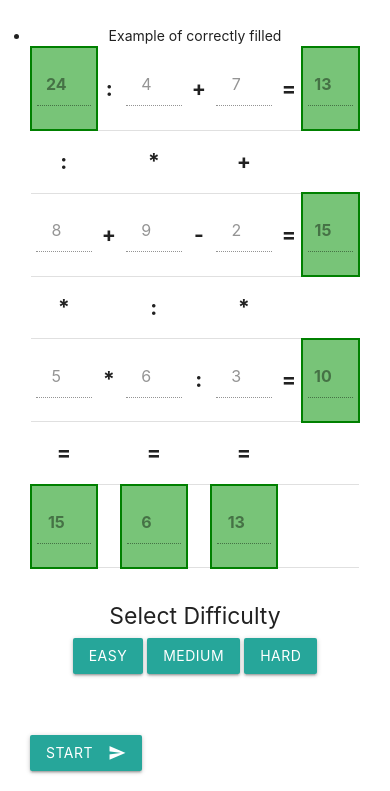
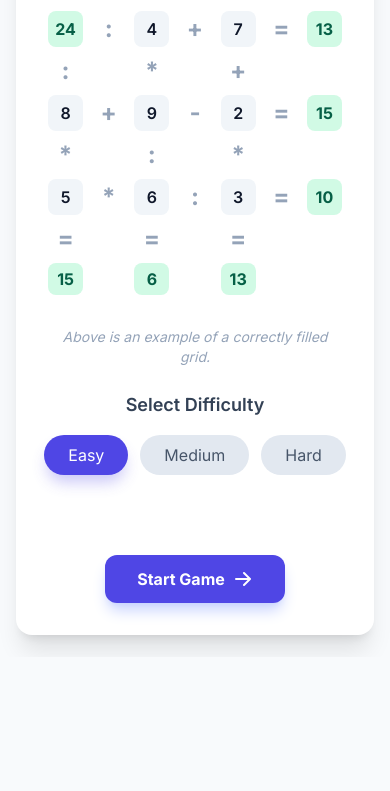
Before and after one commit to pkindalov/guessNumbers.github.io, a website with bundled scripts: page index.html in a window 390 px wide. Shown: the part 187-978 px from the top of the page. After the commit the page ends 844 px from the top, so only its background shows below. Built offline with nearby package versions, Linux system fonts and the light colour scheme.

Commit message:
Redesign UI with Tailwind CSS and CSS Grid
This commit updates the game's look and feel from the Materialize framework to a custom utility-first design. I have changed the layout to use
modern CSS Grid, which makes the game responsive and visually polished.

Major Design Changes:
- Layout: Replaced the strict <table> layout with a more flexible 7x7 grid, resulting in better alignment and mobile response.

```diff
--- a/index.html
+++ b/index.html
@@ -1,165 +1,150 @@
 <!DOCTYPE html>
-<html>
+<html lang="en">
+<head>
+    <meta charset="UTF-8">
+    <meta http-equiv="X-UA-Compatible" content="IE=edge">
+    <meta name="viewport" content="width=device-width, initial-scale=1.0">
+    <title>Guess the Numbers - Modern Edition</title>
+    <script src="https://cdn.tailwindcss.com"></script>
+    <link rel="stylesheet" href="./styles/guessNumbers.css">
+    <link href="https://fonts.googleapis.com/css2?family=Inter:wght@400;600;700&display=swap" rel="stylesheet">
+    <style>
+        body { font-family: 'Inter', sans-serif; }
+    </style>
+</head>
+<body class="bg-slate-50 text-slate-900 min-h-screen flex items-center justify-center p-4">
+    <div class="max-w-2xl w-full bg-white rounded-2xl shadow-xl p-8">
+        <header id="gameTittle" class="mb-8 text-center">
+            <h1 class="text-4xl font-extrabold text-indigo-600 tracking-tight">Guess the Numbers</h1>
+            <p class="text-slate-500 mt-2">Fill the grid to satisfy all equations.</p>
+        </header>
 
-<head>
-    <meta charset='utf-8'>
-    <meta http-equiv='X-UA-Compatible' content='IE=edge'>
-    <title>Guess the numbers</title>
-    <meta name='viewport' content='width=device-width, initial-scale=1'>
-    <!-- Compiled and minified CSS -->
-    <link href="https://fonts.googleapis.com/icon?family=Material+Icons" rel="stylesheet">
-    <link rel="stylesheet" href="https://cdnjs.cloudflare.com/ajax/libs/materialize/1.0.0/css/materialize.min.css">
+        <main id="gameContainer" class="relative">
+            <div id="numbersTable" class="grid grid-cols-7 gap-2 md:gap-4 mb-8">
+                <!-- Row 1 -->
+                <div class="cell bg-emerald-100 rounded-lg p-1 flex items-center justify-center">
+                    <input id="firstRowFirstNum" type="number" disabled class="w-full bg-transparent text-center font-bold text-emerald-800 outline-none" value="24">
+                </div>
+                <div class="flex items-center justify-center text-2xl font-bold text-slate-400" id="firstRowSecColDelete">:</div>
+                <div class="cell bg-slate-100 rounded-lg p-1 flex items-center justify-center border-2 border-transparent transition-all">
+                    <input id="firstRowSecNum" type="number" disabled class="w-full bg-transparent text-center font-semibold outline-none" value="4">
+                </div>
+                <div class="flex items-center justify-center text-2xl font-bold text-slate-400" id="firstRowFourColAddition">+</div>
+                <div class="cell bg-slate-100 rounded-lg p-1 flex items-center justify-center border-2 border-transparent transition-all">
+                    <input id="firstRowThirdNum" type="number" disabled class="w-full bg-transparent text-center font-semibold outline-none" value="7">
+                </div>
+                <div class="flex items-center justify-center text-2xl font-bold text-slate-400" id="firstRowEqualSign">=</div>
+                <div class="cell bg-emerald-100 rounded-lg p-1 flex items-center justify-center">
+                    <input id="firstRowTotalNum" type="number" disabled class="w-full bg-transparent text-center font-bold text-emerald-800 outline-none" value="13">
+                </div>
 
-    <!-- Compiled and minified JavaScript -->
-    <script src="https://cdnjs.cloudflare.com/ajax/libs/materialize/1.0.0/js/materialize.min.js"></script>
-    <link rel='stylesheet' type='text/css' media='screen' href='./styles/guessNumbers.css'>
-</head>
+                <!-- Row 2 (Operators) -->
+                <div class="flex items-center justify-center text-2xl font-bold text-slate-400">:</div>
+                <div></div>
+                <div class="flex items-center justify-center text-2xl font-bold text-slate-400">*</div>
+                <div></div>
+                <div class="flex items-center justify-center text-2xl font-bold text-slate-400">+</div>
+                <div></div>
+                <div></div>
 
-<body>
-    <div class="container">
-        <div class="row">
-            <div id="gameTittle" class="col s12 center-align">
-                <h1>Guess the numbers</h1>
+                <!-- Row 3 -->
+                <div class="cell bg-slate-100 rounded-lg p-1 flex items-center justify-center border-2 border-transparent transition-all">
+                    <input id="thirdRowFirstNum" type="number" disabled class="w-full bg-transparent text-center font-semibold outline-none" value="8">
+                </div>
+                <div class="flex items-center justify-center text-2xl font-bold text-slate-400">+</div>
+                <div class="cell bg-slate-100 rounded-lg p-1 flex items-center justify-center border-2 border-transparent transition-all">
+                    <input id="thirdRowSecNum" type="number" disabled class="w-full bg-transparent text-center font-semibold outline-none" value="9">
+                </div>
+                <div class="flex items-center justify-center text-2xl font-bold text-slate-400">-</div>
+                <div class="cell bg-slate-100 rounded-lg p-1 flex items-center justify-center border-2 border-transparent transition-all">
+                    <input id="thirdRowThirdNum" type="number" disabled class="w-full bg-transparent text-center font-semibold outline-none" value="2">
+                </div>
+                <div class="flex items-center justify-center text-2xl font-bold text-slate-400">=</div>
+                <div class="cell bg-emerald-100 rounded-lg p-1 flex items-center justify-center">
+                    <input id="thirdRowTotalNum" type="number" disabled class="w-full bg-transparent text-center font-bold text-emerald-800 outline-none" value="15">
+                </div>
+
+                <!-- Row 4 (Operators) -->
+                <div class="flex items-center justify-center text-2xl font-bold text-slate-400">*</div>
+                <div></div>
+                <div class="flex items-center justify-center text-2xl font-bold text-slate-400">:</div>
+                <div></div>
+                <div class="flex items-center justify-center text-2xl font-bold text-slate-400">*</div>
+                <div></div>
+                <div></div>
+
+                <!-- Row 5 -->
+                <div class="cell bg-slate-100 rounded-lg p-1 flex items-center justify-center border-2 border-transparent transition-all">
+                    <input id="fifthRowFirstNum" type="number" disabled class="w-full bg-transparent text-center font-semibold outline-none" value="5">
+                </div>
+                <div class="flex items-center justify-center text-2xl font-bold text-slate-400">*</div>
+                <div class="cell bg-slate-100 rounded-lg p-1 flex items-center justify-center border-2 border-transparent transition-all">
+                    <input id="fifthRowSecNum" type="number" disabled class="w-full bg-transparent text-center font-semibold outline-none" value="6">
+                </div>
+                <div class="flex items-center justify-center text-2xl font-bold text-slate-400">:</div>
+                <div class="cell bg-slate-100 rounded-lg p-1 flex items-center justify-center border-2 border-transparent transition-all">
+                    <input id="fifthRowThirdNum" type="number" disabled class="w-full bg-transparent text-center font-semibold outline-none" value="3">
+                </div>
+                <div class="flex items-center justify-center text-2xl font-bold text-slate-400">=</div>
+                <div class="cell bg-emerald-100 rounded-lg p-1 flex items-center justify-center">
+                    <input id="fifthRowTotalNum" type="number" disabled class="w-full bg-transparent text-center font-bold text-emerald-800 outline-none" value="10">
+                </div>
+
+                <!-- Row 6 (Equals) -->
+                <div class="flex items-center justify-center text-2xl font-bold text-slate-400">=</div>
+                <div></div>
+                <div class="flex items-center justify-center text-2xl font-bold text-slate-400">=</div>
+                <div></div>
+                <div class="flex items-center justify-center text-2xl font-bold text-slate-400">=</div>
+                <div></div>
+                <div></div>
+
+                <!-- Row 7 (Vertical Totals) -->
+                <div class="cell bg-emerald-100 rounded-lg p-1 flex items-center justify-center">
+                    <input id="verticalTotalOne" type="number" disabled class="w-full bg-transparent text-center font-bold text-emerald-800 outline-none" value="15">
+                </div>
+                <div></div>
+                <div class="cell bg-emerald-100 rounded-lg p-1 flex items-center justify-center">
+                    <input id="verticalTotalTwo" type="number" disabled class="w-full bg-transparent text-center font-bold text-emerald-800 outline-none" value="6">
+                </div>
+                <div></div>
+                <div class="cell bg-emerald-100 rounded-lg p-1 flex items-center justify-center">
+                    <input id="verticalTotalThree" type="number" disabled class="w-full bg-transparent text-center font-bold text-emerald-800 outline-none" value="13">
+                </div>
+                <div></div>
+                <div></div>
             </div>
-        </div>
-        <div class="row">
-            <div id="gameContainer" class="col s12 center-align">
-                <table class="highlight" id="numbersTable">
-                    <summary>Example of correctly filled</summary>
-                    <!-- First row of matrix -->
-                    <tr>
-                        <td class="disabled">
-                            <input disabled="disabled" id="firstRowFirstNum" type="number" value="24" />
-                        </td>
-                        <td class="mathSymbol" id="firstRowSecColDelete">:</td>
-                        <td>
-                            <input disabled="disabled" id="firstRowSecNum" type="number" value="4" />
-                        </td>
-                        <td class="mathSymbol" id="firstRowFourColAddition">+</td>
-                        <td>
-                            <input disabled="disabled" id="firstRowThirdNum" type="number" value="7" />
-                        </td>
-                        <td class="mathSymbol" id="firstRowEqualSign">=</td>
-                        <td class="disabled">
-                            <input disabled="disabled" id="firstRowTotalNum" type="number" value="13" />
-                        </td>
-                    </tr>
 
+            <summary class="block text-sm text-slate-400 mb-6 italic text-center">Above is an example of a correctly filled grid.</summary>
+        </main>
 
-                    <!-- Second Row -->
-                    <tr>
-                        <td class="mathSymbol">:</td>
-                        <td class="empty">&nbsp;</td>
-                        <td class="mathSymbol">*</td>
-                        <td class="empty">&nbsp;</td>
-                        <td class="mathSymbol">+</td>
-                        <td class="empty">&nbsp;</td>
-                        <td class="empty">&nbsp;</td>
-                    </tr>
-                    <!-- Third row -->
-                    <tr>
-                        <td>
-                            <input disabled="disabled" id="thirdRowFirstNum" type="number" value="8" />
-                        </td>
-                        <td class="mathSymbol">+</td>
-                        <td>
-                            <input disabled="disabled" id="thirdRowSecNum" type="number" value="9" />
-                        </td>
-                        <td class="mathSymbol">-</td>
-                        <td>
-                            <input disabled="disabled" id="thirdRowThirdNum" type="number" value="2" />
-                        </td>
-                        <td class="mathSymbol">=</td>
-                        <td class="disabled">
-                            <input disabled="disabled" id="thirdRowTotalNum" type="number" value="15" />
-                        </td>
-                    </tr>
-                    <!-- Fourth row -->
-                    <tr>
-                        <td class="mathSymbol">*</td>
-                        <td class="empty">&nbsp;</td>
-                        <td class="mathSymbol">:</td>
-                        <td class="empty">&nbsp;</td>
-                        <td class="mathSymbol">*</td>
-                        <td class="empty">&nbsp;</td>
-                        <td class="empty">&nbsp;</td>
-                    </tr>
-                    <!-- Fifth row -->
-                    <tr>
-                        <td>
-                            <input disabled="disabled" id="fifthRowFirstNum" type="number" value="5" />
-                        </td>
-                        <td class="mathSymbol">*</td>
-                        <td>
-                            <input disabled="disabled" id="fifthRowSecNum" type="number" value="6" />
-                        </td>
-                        <td class="mathSymbol">:</td>
-                        <td>
-                            <input disabled="disabled" id="fifthRowThirdNum" type="number" value="3" />
-                        </td>
-                        <td class="mathSymbol">=</td>
-                        <td class="disabled">
-                            <input disabled="disabled" id="fifthRowTotalNum" type="number" value="10" />
-                        </td>
-                    </tr>
-                    <!-- Sixth row -->
-                    <tr>
-                        <td class="mathSymbol">=</td>
-                        <td class="empty">&nbsp;</td>
-                        <td class="mathSymbol">=</td>
-                        <td class="empty">&nbsp;</td>
-                        <td class="mathSymbol">=</td>
-                        <td class="empty">&nbsp;</td>
-                        <td class="empty">&nbsp;</td>
-                    </tr>
-                    <!-- Seventh row -->
-                    <tr>
-                        <td class="disabled">
-                            <input disabled="disabled" id="verticalTotalOne" type="number" value="15" />
-                        </td>
-                        <td class="empty">&nbsp;</td>
-                        <td class="disabled">
-                            <input disabled="disabled" id="verticalTotalTwo" type="number" value="6" />
-                        </td>
-                        <td class="empty">&nbsp;</td>
-                        <td class="disabled">
-                            <input disabled="disabled" id="verticalTotalThree" type="number" value="13" />
-                        </td>
-                        <td class="empty">&nbsp;</td>
-                        <td class="empty">&nbsp;</td>
-                    </tr>
-                </table>
+        <section id="difficultyContainer" class="mb-8 text-center">
+            <h5 class="text-lg font-semibold text-slate-700 mb-4">Select Difficulty</h5>
+            <div class="flex justify-center gap-3">
+                <button class="difficulty-btn px-6 py-2 rounded-full font-medium transition-all bg-slate-200 text-slate-600 hover:bg-slate-300 active-difficulty" data-difficulty="easy">Easy</button>
+                <button class="difficulty-btn px-6 py-2 rounded-full font-medium transition-all bg-slate-200 text-slate-600 hover:bg-slate-300" data-difficulty="medium">Medium</button>
+                <button class="difficulty-btn px-6 py-2 rounded-full font-medium transition-all bg-slate-200 text-slate-600 hover:bg-slate-300" data-difficulty="hard">Hard</button>
             </div>
-        </div>
-        <div class="row" id="difficultyContainer">
-            <div class="col s12 center-align">
-                <h5>Select Difficulty</h5>
-                <button class="btn waves-effect waves-light difficulty-btn active" data-difficulty="easy">Easy</button>
-                <button class="btn waves-effect waves-light difficulty-btn" data-difficulty="medium">Medium</button>
-                <button class="btn waves-effect waves-light difficulty-btn" data-difficulty="hard">Hard</button>
-            </div>
-        </div>
-        <div class="row">
-            <div class="col s12 center-align">
-                <div id="errorsContainer">&nbsp;</div>
-            </div>
-        </div>
-        <div class="row">
-            <div class="col s6 left-align">
-                <button id="startGame" class="btn waves-effect waves-light" type="submit" name="action">Start
-                    <i class="material-icons right">send</i>
-                </button>
-            </div>
-            <div class="col s6 right-align">
-                <button id="sendResult" class="btn waves-effect waves-light hidden-element" type="submit" name="action">Send
-                    <i class="material-icons right">send</i>
-                </button>
-            </div>
-        </div>
+        </section>
+
+        <div id="errorsContainer" class="text-center mb-6 min-h-[1.5rem]"></div>
+
+        <footer class="flex justify-center">
+            <button id="startGame" class="px-8 py-3 bg-indigo-600 text-white font-bold rounded-xl shadow-lg shadow-indigo-200 hover:bg-indigo-700 hover:-translate-y-0.5 transition-all flex items-center gap-2">
+                Start Game
+                <svg xmlns="http://www.w3.org/2000/svg" class="h-5 w-5" viewBox="0 0 20 20" fill="currentColor">
+                    <path fill-rule="evenodd" d="M10.293 3.293a1 1 0 011.414 0l6 6a1 1 0 010 1.414l-6 6a1 1 0 01-1.414-1.414L14.586 11H3a1 1 0 110-2h11.586l-4.293-4.293a1 1 0 010-1.414z" clip-rule="evenodd" />
+                </svg>
+            </button>
+            <button id="sendResult" class="hidden px-8 py-3 bg-indigo-600 text-white font-bold rounded-xl shadow-lg shadow-indigo-200 hover:bg-indigo-700 hover:-translate-y-0.5 transition-all flex items-center gap-2">
+                Check Results
+                <svg xmlns="http://www.w3.org/2000/svg" class="h-5 w-5" viewBox="0 0 20 20" fill="currentColor">
+                    <path fill-rule="evenodd" d="M16.707 5.293a1 1 0 010 1.414l-8 8a1 1 0 01-1.414 0l-4-4a1 1 0 011.414-1.414L8 12.586l7.293-7.293a1 1 0 011.414 0z" clip-rule="evenodd" />
+                </svg>
+            </button>
+        </footer>
     </div>
 
-
-    <script type="module" src='./scripts/guessNumberss.js'></script>
+    <script type="module" src="./scripts/guessNumberss.js"></script>
 </body>
-
 </html>
--- a/styles/guessNumbers.css
+++ b/styles/guessNumbers.css
@@ -1,60 +1,72 @@
-.container {
-    text-align: center;
+/* Custom styles for Guess the Numbers */
+
+.cell {
+    transition: all 0.2s ease-in-out;
 }
 
-.rotateText {
-    transform: translateX(-50%) translateY(-50%) rotate(-90deg);
-    /* display: block; */
-    /* writing-mode: vertical-rl;
-    -webkit-transform: rotate(-90deg);
-    -moz-transform: rotate(-90deg);
-    filter: progid: DXImageTransform.Microsoft.BasicImage(rotation=3); */
+/* Active input cell (waiting for user input) */
+.cell.active {
+    background-color: white;
+    border-color: #6366f1; /* indigo-500 */
+    box-shadow: 0 4px 6px -1px rgb(0 0 0 / 0.1), 0 2px 4px -2px rgb(0 0 0 / 0.1);
 }
 
-
-/* .active {
-    border: 1px solid black;
-} */
-
-.disabled {
-    border: 2px solid green;
-    background-color: #78c478;
+.cell.active:focus-within {
+    border-color: #4f46e5; /* indigo-600 */
+    ring: 2px;
+    ring-color: #a5b4fc; /* indigo-300 */
 }
 
-td.disabled input {
-    font-weight: bold;
-    color: black;
+/* Disabled/Fixed cell */
+.cell.disabled {
+    background-color: #f1f5f9; /* slate-100 */
+    border-color: transparent;
 }
 
-.mathSymbol {
-    font-weight: bold;
-    font-size: 1.5rem;
+/* Totals cells (success state) */
+.cell.bg-emerald-100 {
+    background-color: #d1fae5; /* emerald-100 */
 }
 
-.hideMe {
-    visibility: hidden;
+/* Difficulty Button Active State */
+.active-difficulty {
+    background-color: #4f46e5 !important; /* indigo-600 */
+    color: white !important;
+    box-shadow: 0 10px 15px -3px rgb(79 70 229 / 0.3);
+}
+
+/* Error states */
+.errors {
+    color: #ef4444; /* red-500 */
+    font-weight: 700;
+}
+
+.errorSpan {
+    background-color: #fee2e2; /* red-100 */
+    padding: 0 0.5rem;
+    border-radius: 0.25rem;
+}
+
+/* Animation for the win state */
+@keyframes pop {
+    0% { transform: scale(0.9); opacity: 0; }
+    100% { transform: scale(1); opacity: 1; }
+}
+
+#congratImageCont {
+    animation: pop 0.5s cubic-bezier(0.34, 1.56, 0.64, 1);
 }
 
 .hidden-element {
     display: none !important;
 }
 
-input,
-td {
-    text-align: center;
+input::-webkit-outer-spin-button,
+input::-webkit-inner-spin-button {
+    -webkit-appearance: none;
+    margin: 0;
 }
 
-.errors {
-    color: red;
-    font-weight: bold;
+input[type=number] {
+    -moz-appearance: textfield;
 }
-
-.errorSpan {
-    font-size: 1.2rem;
-    text-decoration: underline;
-}
-
-
-/* .active {
-    border-bottom: 1px solid green;
-} */
```
Also changed, not shown: scripts/guessNumberss.js (+17 -12 lines).
